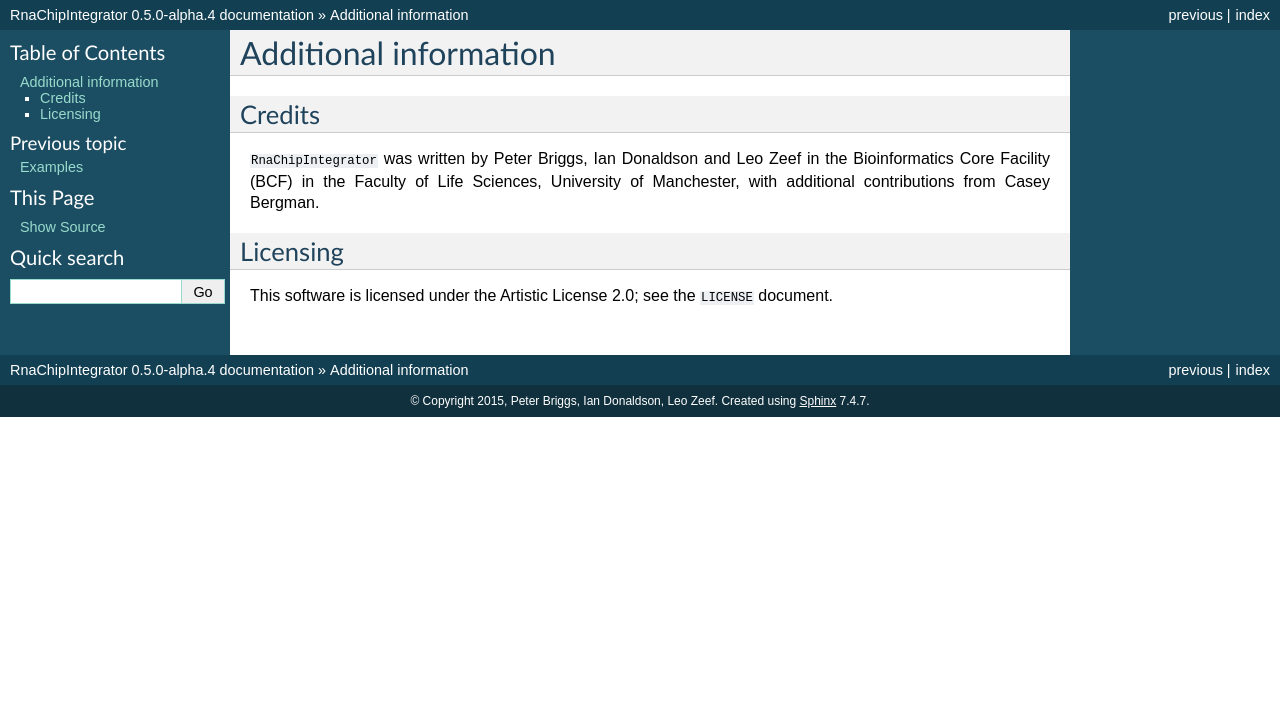
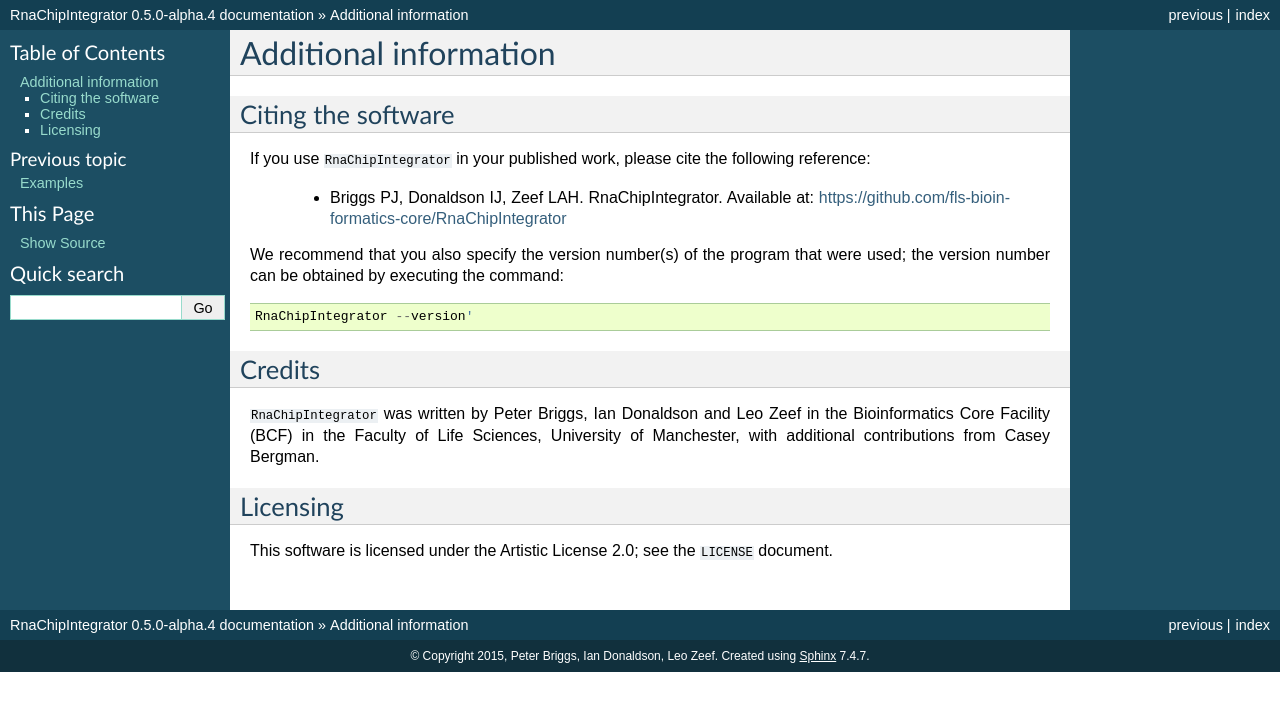
Before and after one commit to fls-bioinformatics-core/RnaChipIntegrator, a Sphinx documentation site: the page built from docs/credits.rst, in a window 1280 px wide. Shown: the top 711 px of the page. Built offline with Sphinx 7.4.7, drawn with Linux system fonts in a browser that asks for light colours.

Commit message:
Updated documentation to include first version of citation information.

```diff
--- a/docs/credits.rst
+++ b/docs/credits.rst
@@ -1,5 +1,21 @@
 Additional information
 ======================
+
+Citing the software
+-------------------
+
+If you use ``RnaChipIntegrator`` in your published work, please cite
+the following reference:
+
+ * Briggs PJ, Donaldson IJ, Zeef LAH. RnaChipIntegrator. Available at:
+   https://github.com/fls-bioinformatics-core/RnaChipIntegrator
+
+We recommend that you also specify the version number(s) of the program
+that were used; the version number can be obtained by executing the
+command::
+
+    RnaChipIntegrator --version'
+
 
 Credits
 -------
```
